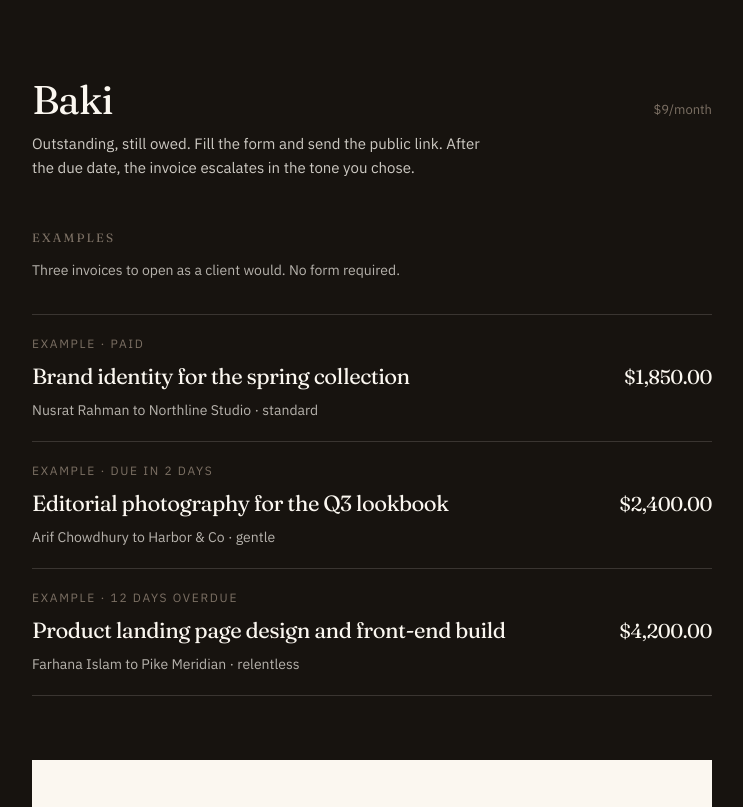
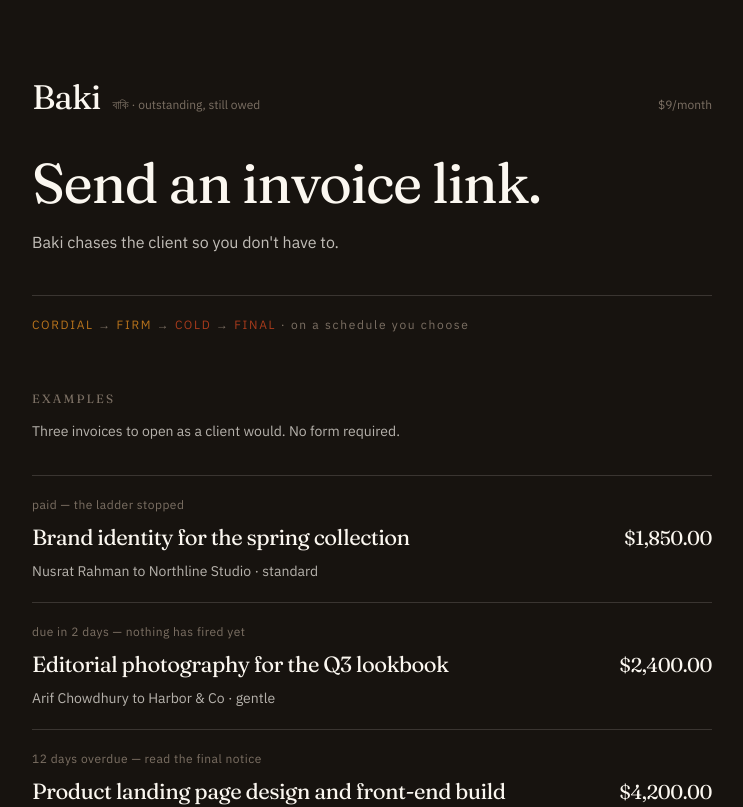
Before and after one commit to MRSHAKILS/Baki, a Next.js app: page / in a window 1280 px wide. Shown: the top 807 px of the page, without its empty margins (268-1011 px from the left). Built offline with nearby package versions, Linux system fonts and the light colour scheme; no server answers; the database is empty.

Commit message:
Rebuild homepage header: one dominant line, supporting text compressed

```diff
--- a/app/page.tsx
+++ b/app/page.tsx
@@ -16,15 +16,34 @@ export default async function HomePage({
 
   return (
     <main className="mx-auto w-full max-w-[760px] px-6 py-14 sm:px-10 sm:py-20">
-      <header className="mb-12 flex items-baseline justify-between gap-6">
-        <div>
-          <p className="font-serif text-[40px] leading-none tracking-tight">Baki</p>
-          <p className="mt-3 max-w-md text-[15px] leading-relaxed text-surface/80">
-            Outstanding, still owed. Fill the form and send the public link. After the due date,
-            the invoice escalates in the tone you chose.
+      <header className="mb-14">
+        <div className="flex flex-wrap items-baseline justify-between gap-x-6 gap-y-1">
+          <div className="flex items-baseline gap-3">
+            <p className="font-serif text-[34px] leading-none tracking-tight">Baki</p>
+            <p className="text-[12px] text-muted">বাকি · outstanding, still owed</p>
+          </div>
+          <p className="shrink-0 text-[12px] text-muted">$9/month</p>
+        </div>
+
+        <h1 className="mt-10 max-w-[15ch] font-serif text-[44px] leading-[1.05] tracking-tight sm:text-[56px]">
+          Send an invoice link.
+        </h1>
+        <p className="mt-4 max-w-lg text-[16px] leading-relaxed text-surface/75">
+          Baki chases the client so you don&apos;t have to.
+        </p>
+
+        <div className="mt-10 border-t border-surface/15 pt-5">
+          <p className="text-[12px] tracking-[0.14em]">
+            <span className="text-due">CORDIAL</span>
+            <span className="text-muted"> → </span>
+            <span className="text-due">FIRM</span>
+            <span className="text-muted"> → </span>
+            <span className="text-overdue">COLD</span>
+            <span className="text-muted"> → </span>
+            <span className="text-overdue">FINAL</span>
+            <span className="text-muted"> · on a schedule you choose</span>
           </p>
         </div>
-        <p className="shrink-0 text-[13px] text-muted">$9/month</p>
       </header>
 
       <section>
@@ -36,9 +55,7 @@ export default async function HomePage({
           {examples.map((invoice) => (
             <li key={invoice.id} className="border-b border-surface/15 py-5">
               <Link href={`/invoice/${invoice.id}`} className="block">
-                <p className="text-[12px] tracking-[0.14em] text-muted uppercase">
-                  Example · {invoice.label}
-                </p>
+                <p className="text-[12px] tracking-[0.04em] text-muted">{invoice.label}</p>
                 <div className="mt-2 flex items-baseline justify-between gap-4">
                   <p className="font-serif text-[22px] leading-snug tracking-tight">
                     {invoice.description}
--- a/components/CreateInvoiceForm.tsx
+++ b/components/CreateInvoiceForm.tsx
@@ -105,7 +105,7 @@ export function CreateInvoiceForm() {
       <div className="mt-10">
         <LadderPreview
           dueAt={dueDate}
-          description={description || "the work"}
+          description={description || "your project"}
           tone={tone}
           defaultOpen
           onToneChange={setTone}
--- a/lib/copy.ts
+++ b/lib/copy.ts
@@ -5,6 +5,12 @@ type CopyArgs = {
   description: string;
   daysPastDue: number;
 };
+
+function sentenceCase(text: string): string {
+  const trimmed = text.trim();
+  if (!trimmed) return text;
+  return trimmed.charAt(0).toUpperCase() + trimmed.slice(1);
+}
 
 export function templateCopy({ register, description, daysPastDue }: CopyArgs): string {
   const n = Math.max(0, daysPastDue);
@@ -15,9 +21,9 @@ export function templateCopy({ register, description, daysPastDue }: CopyArgs):
     case "firm":
       return `Following up on ${description}, now ${days} past due.`;
     case "cold":
-      return `${description} is ${days} overdue. Please confirm a payment date.`;
+      return `${sentenceCase(description)} is ${days} overdue. Please confirm a payment date.`;
     case "final":
-      return `Final notice. ${description} remains unpaid ${days} after the due date.`;
+      return `Final notice. ${sentenceCase(description)} remains unpaid ${days} after the due date.`;
   }
 }
 
--- a/lib/invoices.ts
+++ b/lib/invoices.ts
@@ -58,7 +58,7 @@ export function exampleInvoices(now = new Date()) {
       tone: "standard" as const,
       status: "paid" as const,
       paid_at: new Date(now.getTime() - 8 * DAY),
-      label: "Paid",
+      label: "paid — the ladder stopped",
     },
     {
       id: "bk_exdue2",
@@ -73,7 +73,7 @@ export function exampleInvoices(now = new Date()) {
       tone: "gentle" as const,
       status: "sent" as const,
       paid_at: null,
-      label: "Due in 2 days",
+      label: "due in 2 days — nothing has fired yet",
     },
     {
       id: "bk_exlate",
@@ -88,7 +88,7 @@ export function exampleInvoices(now = new Date()) {
       tone: "relentless" as const,
       status: "sent" as const,
       paid_at: null,
-      label: "12 days overdue",
+      label: "12 days overdue — read the final notice",
     },
   ];
 }
```
